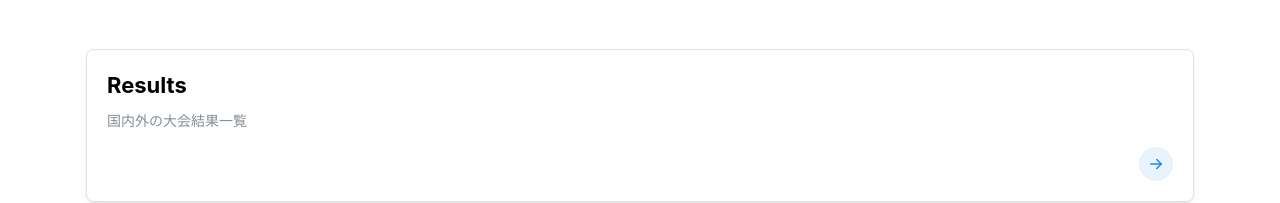
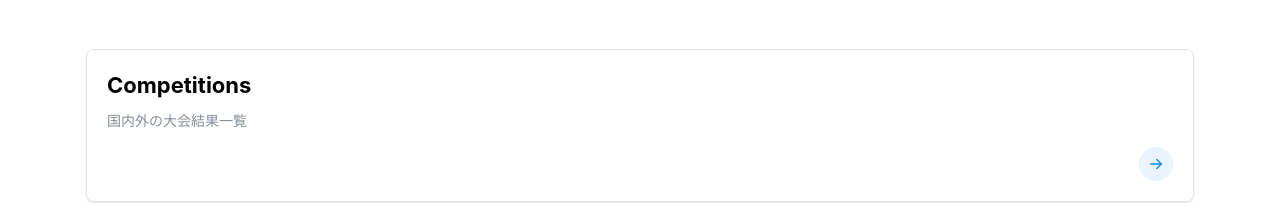
Before and after one commit to KIrie-0217/diabolog, a React (Vite) app: page / in a window 1280 px wide. Shown: the part 186-389 px from the top of the page. Built offline with nearby package versions, Linux system fonts and the light colour scheme.

Commit message:
fix: Rename Home card to Competitions, sort Player results by date desc

```diff
--- a/src/pages/Home.tsx
+++ b/src/pages/Home.tsx
@@ -15,7 +15,7 @@ export function Home() {
       <Stack mt="md">
         <Card shadow="sm" padding="lg" radius="md" withBorder component={Link} to="/competitions" style={{ textDecoration: "none", color: "inherit" }}>
           <Title order={3} mb="xs">
-            Results
+            Competitions
           </Title>
           <Text size="sm" c="dimmed" mb="md">
             国内外の大会結果一覧
--- a/src/pages/Player.tsx
+++ b/src/pages/Player.tsx
@@ -206,7 +206,7 @@ export function Player() {
       </Group>
 
       {viewMode === "competition" ? (
-        [...byComp.entries()].reverse().map(([compId, comp]) => (
+        [...byComp.entries()].sort((a, b) => b[1].date.localeCompare(a[1].date)).map(([compId, comp]) => (
         <Card key={compId} shadow="xs" padding="md" radius="md" withBorder>
           <Anchor component={Link} to={`/competitions/${compId}`} fw={500}>
             <Text fw={500} visibleFrom="sm">{comp.name}</Text>
@@ -278,7 +278,7 @@ export function Player() {
                   </Table.Tr>
                 </Table.Thead>
                 <Table.Tbody>
-                  {[...cat.results].reverse().map((r, i) => (
+                  {[...cat.results].sort((a, b) => b.date.localeCompare(a.date)).map((r, i) => (
                     <Table.Tr key={i}>
                       <Table.Td ta="center" style={{ verticalAlign: "middle" }}>
                         {r.rank != null && medalColor[r.rank] ? (
```
